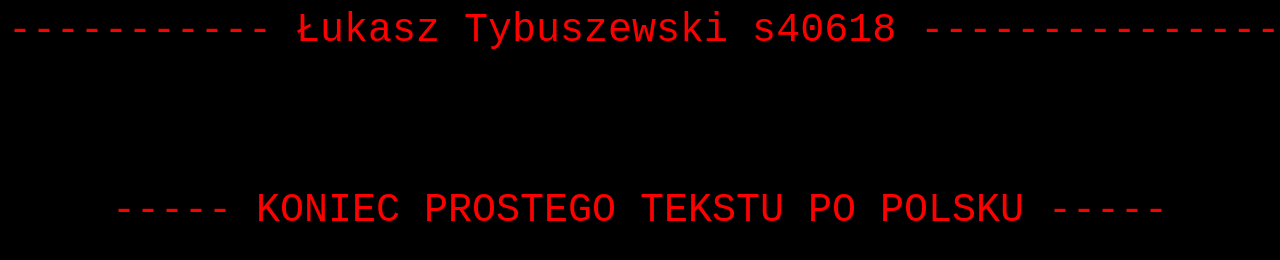
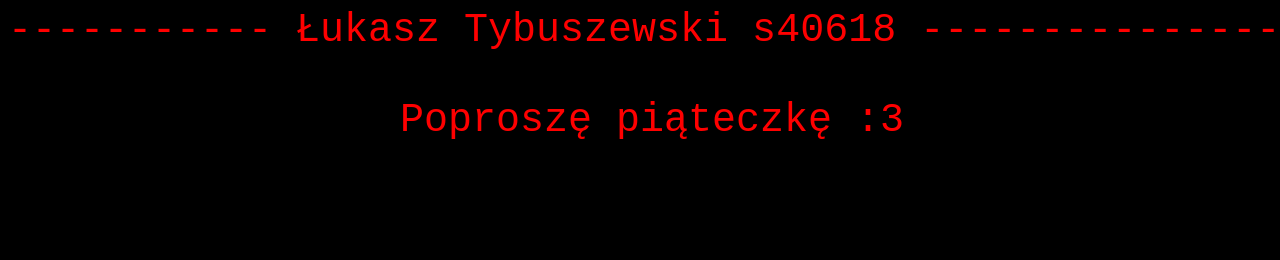
Before and after one commit to tybuszes/xxx, a plain HTML site: page index.html in a window 1280 px wide. Shown: the top 260 px of the page. Drawn offline with Linux system fonts and the light colour scheme.

Commit message:
Update index.html

```diff
--- a/index.html
+++ b/index.html
@@ -1,24 +1,10 @@
 <HTML>
 
-<title><center>Prosty tekst po polsku</title>
+<title><center>FajnaStrona^^</title>
 <body bgcolor="black"> <font size="+6"><center>
 
 <font color="red">
 <pre>
------------ Łukasz Tybuszewski s40618 ----------------
+----------- Łukasz Tybuszewski s40618 ----------------</br></br> Poproszę piąteczkę :3
 </pre>
-</font>
-
-     Poproszę Piąteczkę :)
-
-
-
-<font color="red">
-<pre>
------ KONIEC PROSTEGO TEKSTU PO POLSKU -----
-</pre>
-</font>
-</body>
-
-</font>
 </html>
```
